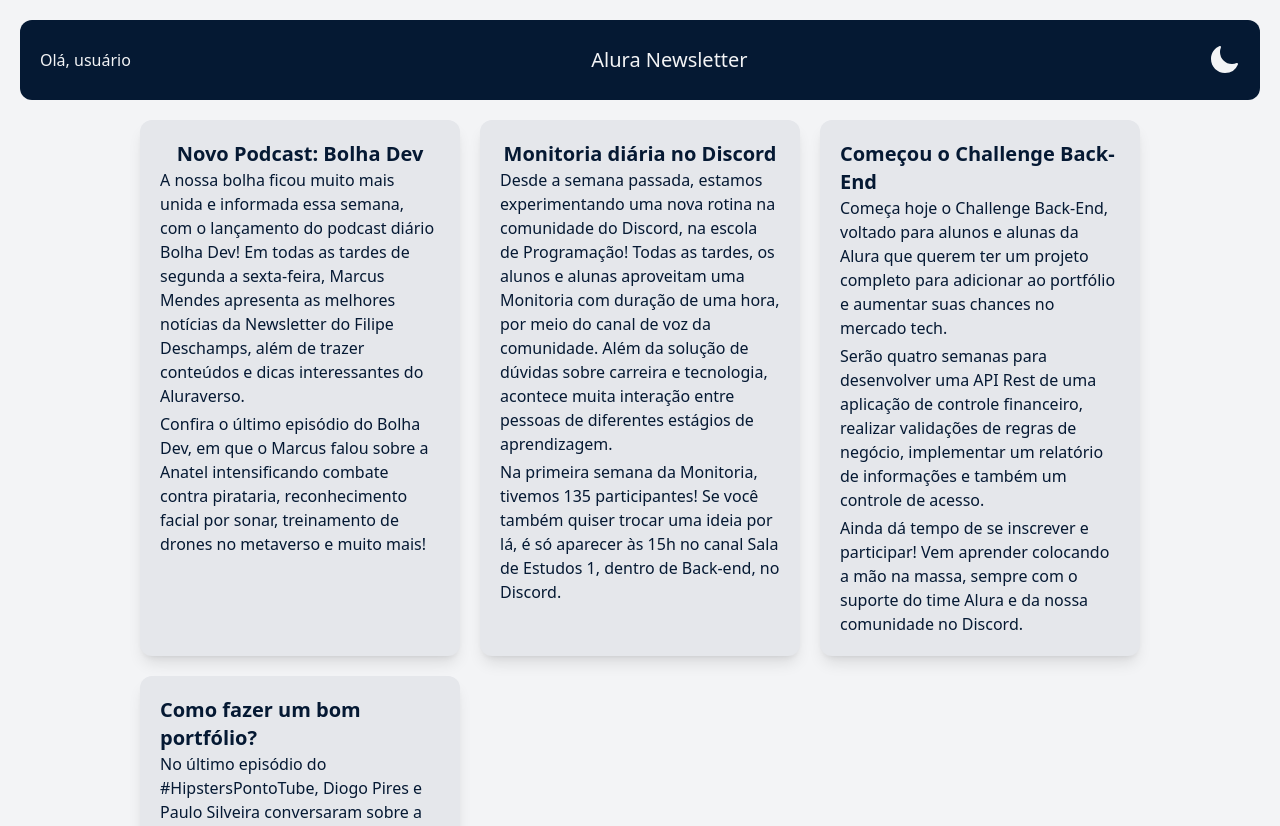
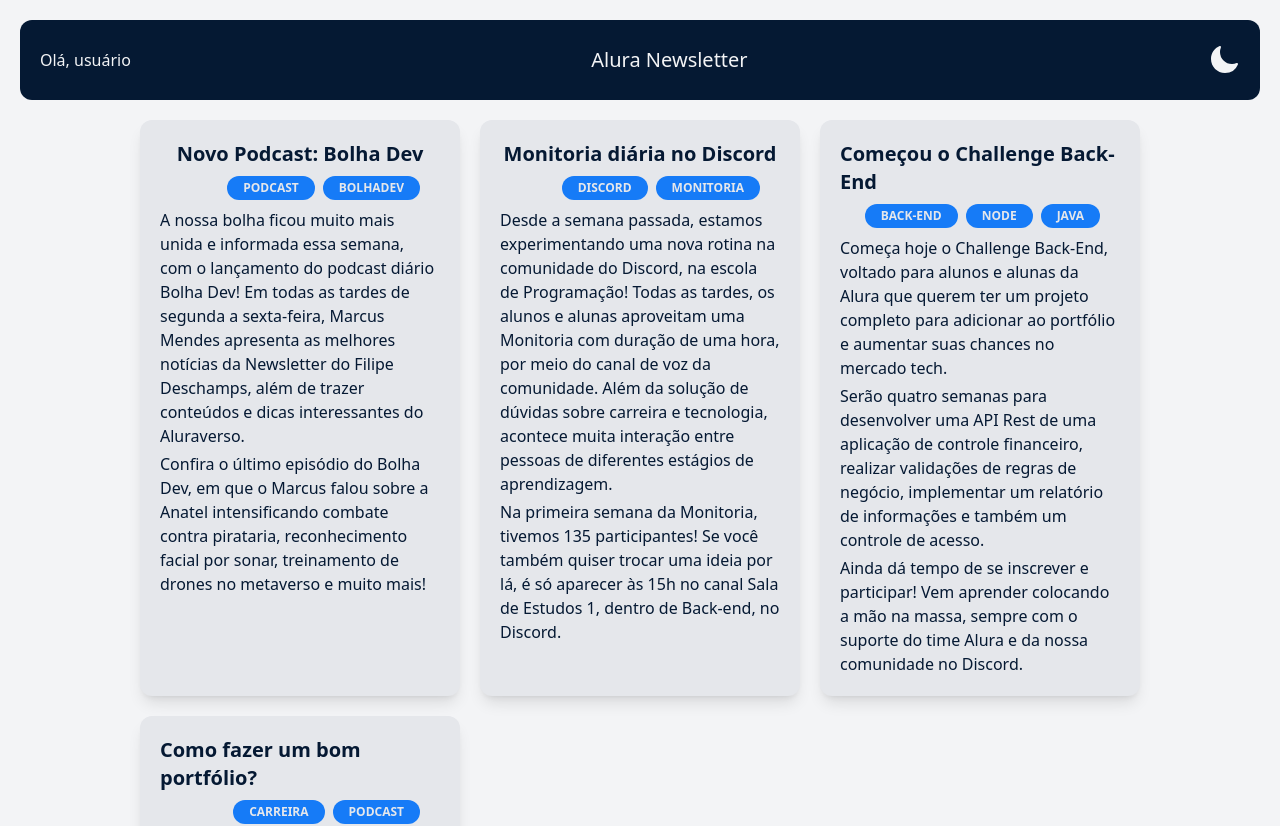
Before and after one commit to WGabrielM/react-tailwind-al, a React (Vite) app: page / in a window 1280 px wide. Shown: the top 826 px of the page. Built offline with nearby package versions, Linux system fonts and the light colour scheme.

Commit message:
add tags and sr-only for img

```diff
--- a/src/components/Article/Article.jsx
+++ b/src/components/Article/Article.jsx
@@ -2,13 +2,30 @@
 
 export default function Article({ title, text, tags, image, alt }) {
   return (
-    <div className="p-5 bg-gray-200 dark:bg-dark-200 sm:rounded-xl sm:shadow-lg flex flex-col items-center">
-      <h3 className="text-xl text-alura-200 dark:text-gray-200 font-bold">{title}</h3>
+    <div className="p-5 bg-gray-200 dark:bg-dark-200 sm:rounded-xl sm:shadow-lg flex gap-2 flex-col items-center">
+      <h3 className="text-xl text-alura-200 dark:text-gray-200 font-bold">
+        {title}
+      </h3>
+      <div className="w-full flex-row justify-end gap-2 pr-5 hidden sm:flex">
+        {tags.map((tag) => (
+          <span
+            key={tag}
+            className="bg-alura-100 dark:bg-dark-100 px-4 py-1 rounded-full text-gray-200 text-xs font-bold uppercase"
+          >
+            {tag}
+          </span>
+        ))}
+      </div>
       <div className="grid gap-1">
         {text.map((content, index) => (
-          <p className="text-alura-200 dark:text-gray-300" key={index}>{content}</p>
+          <p className="text-alura-200 dark:text-gray-300" key={index}>
+            {content}
+          </p>
         ))}
       </div>
+
+      {image && <img className="sm: p-4" src={image} />}
+      {image && alt && <span className="sr-only">{alt}</span>}
     </div>
   );
 }
```
Also changed, not shown: public/example.jpeg (added).
